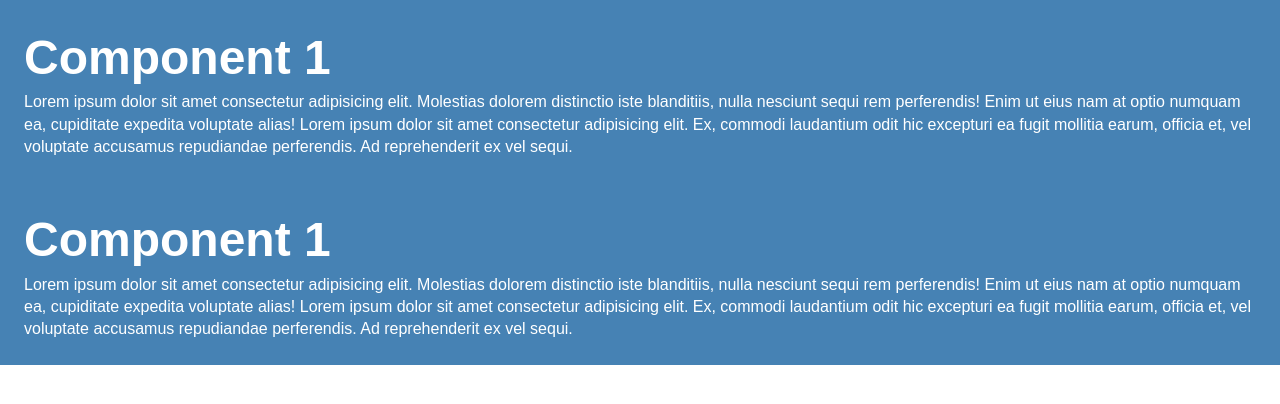
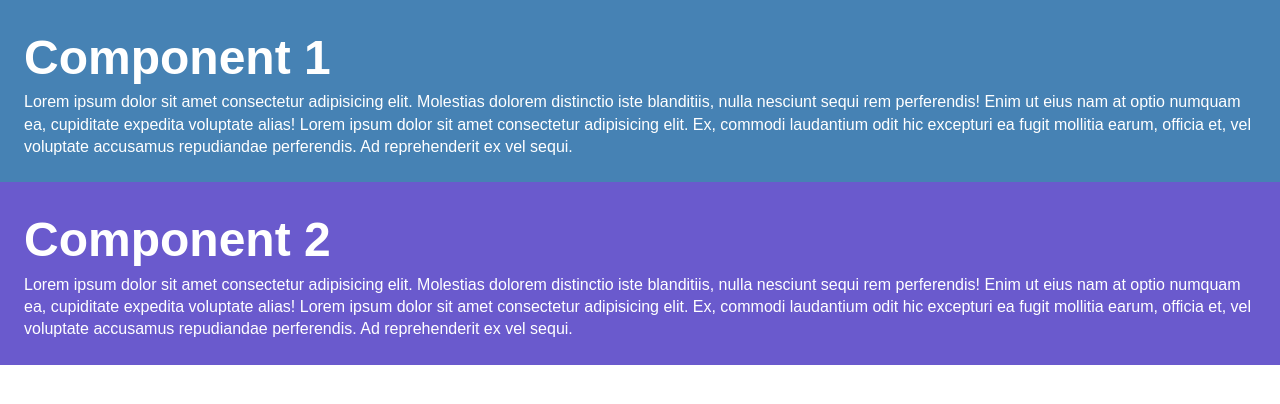
Before and after one commit to EmmanuelOBUjunior/react-spring-animation, a React (Create React App) app: page / in a window 1280 px wide. Shown: the top 404 px of the page. Built offline with nearby package versions, Linux system fonts and the light colour scheme.

Commit message:
Made changed to component 2

```diff
--- a/src/components/Component2.js
+++ b/src/components/Component2.js
@@ -3,13 +3,13 @@ import { useSpring, animated } from 'react-spring'
 
 const Component2 = () => {
 	const props = useSpring({
-		to: {opacity: 1, marginTop: 0},
-		from: {opacity: 0, marginTop: -500},
-		delay: 500})
+		to: {opacity: 1},
+		from: {opacity: 0},
+		delay: 1000})
   return (
 	<animated.div style = {props}>
 		<div style={c1Style}>
-			<h1>Component 1</h1>
+			<h1>Component 2</h1>
 			<p>Lorem ipsum dolor sit amet consectetur adipisicing elit. Molestias dolorem distinctio iste blanditiis, nulla nesciunt sequi rem perferendis! Enim ut eius nam at optio numquam ea, cupiditate expedita voluptate alias! Lorem ipsum dolor sit amet consectetur adipisicing elit. Ex, commodi laudantium odit hic excepturi ea fugit mollitia earum, officia et, vel voluptate accusamus repudiandae perferendis. Ad reprehenderit ex vel sequi.</p>
 		</div>
 	</animated.div>
@@ -17,7 +17,7 @@ const Component2 = () => {
 }
 
 const c1Style = {
-	background: 'steelblue',
+	background: 'slateblue',
 	color: 'white',
 	padding: '1.5rem'
 }
```
